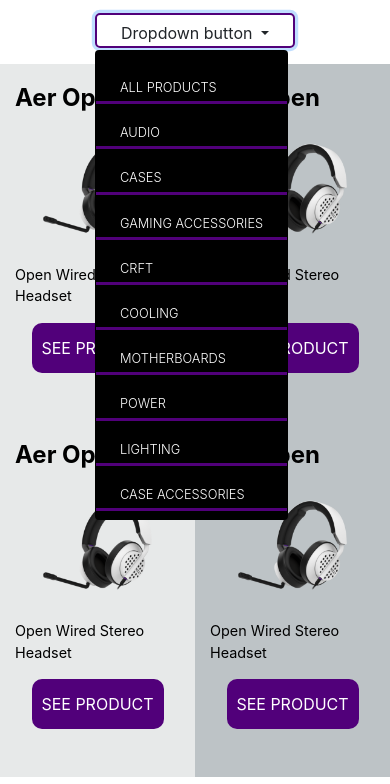
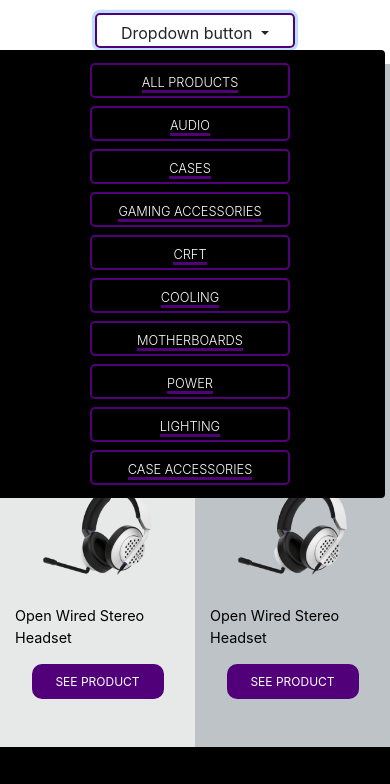
Before and after one commit to MarianHarnagea/NZXT, a plain HTML site: page pccomponents.html in a window 390 px wide. Both pictures are taken after a click on the button "Dropdown button". Shown: the part 54-838 px from the top of the page. Drawn offline with nearby package versions, Linux system fonts and the light colour scheme.

Commit message:
improvements

```diff
--- a/pccomponents.html
+++ b/pccomponents.html
@@ -114,23 +114,49 @@
             <button class="btn filter-btn dropdown-toggle" type="button" id="dropdownMenuButton" data-toggle="dropdown" aria-haspopup="true" aria-expanded="false">
               Dropdown button
             </button>
-            <div class="dropdown-menu" aria-labelledby="dropdownMenuButton">
-              <a class="dropdown-item" href="#">All products</a>
-              <a class="dropdown-item" href="#">audio</a>
-              <a class="dropdown-item" href="#">cases</a>
-              <a class="dropdown-item" href="#">gaming accessories</a>
-              <a class="dropdown-item" href="#">crft</a>
-              <a class="dropdown-item" href="#">cooling</a>
-              <a class="dropdown-item" href="#">motherboards</a>
-              <a class="dropdown-item" href="#">power</a>
-              <a class="dropdown-item" href="#">lighting</a>
-              <a class="dropdown-item" href="#">case accessories</a>
+            <div class="dropdown-menu filters " aria-labelledby="dropdownMenuButton">
+              <div class="button-group js-radio-button-group text-center" data-filter-group="size">
+
+                <button type="button" class="filter-btn m-1 button active" data-filter="">
+                    <a href="#">all products</a>
+                </button>
+                <button type="button" class="filter-btn m-1 button" data-filter=".audio">
+                    <a href="#">audio</a>
+                </button>
+                <button type="button" class="filter-btn m-1 button" data-filter=".cases">
+                    <a href="#">cases</a>
+                </button>
+                <button type="button" class="filter-btn m-1 button" data-filter=".gaming-accessories">
+                    <a href="#">gaming accessories</a>
+                </button>
+                <button type="button" class="filter-btn m-1 button" data-filter=".crft">
+                    <a href="#">crft</a>
+                </button>
+                <button type="button" class="filter-btn m-1 button" data-filter=".cooling">
+                    <a href="#">cooling</a>
+                </button>
+                <button type="button" class="filter-btn m-1 button" data-filter=".motherboards">
+                    <a href="#">motherboards</a>
+                </button>
+                <button type="button" class="filter-btn m-1 button" data-filter=".power">
+                    <a href="#">power</a>
+                </button>
+                <button type="button" class="filter-btn m-1 button" data-filter=".lighting">
+                    <a href="#">lighting</a>
+                </button>
+                <button type="button" class="filter-btn m-1 button" data-filter=".case-accessories">
+                    <a href="#">case accessories</a>
+                </button>
+              </div>
             </div>
           </div>
+
         <!-- Dropdown categories Mobile End-->
+
+
         </div>
 
-        <div class="products-container pb-5">
+        <div class="products-container">
             <div class="container">
                 <div class="row d-sm-flex flex-xs-column justify-content-center grid">
                     <div class="col-6 col-md-4 col-lg-3 card-light grid-item audio">
--- a/styles/main.scss
+++ b/styles/main.scss
@@ -107,6 +107,14 @@
 }
 // Navbar End
 
+button:focus,
+a:focus {
+  outline: none;
+}
+// button:focus {
+//   outline: none;
+// }
+
 // --Content Page-- //
 
 // Hero-Section
@@ -158,6 +166,9 @@
     text-decoration: none;
     color: black;
     transition: 0.3s ease;
+    @media (max-width: 768px) {
+      font-size: 14px;
+    }
   }
 
   .see-all-products {
@@ -174,6 +185,9 @@
     text-decoration: none;
     color: white;
     transition: 0.3s ease;
+    @media (max-width: 768px) {
+      font-size: 14px;
+    }
   }
 
   .see-cases:hover {
@@ -536,7 +550,7 @@
   }
 }
 
-@media screen and (max-width: 991px) {
+@media screen and (max-width: 992px) {
   .navbar-links {
     background: black;
   }
--- a/styles/pc-components.scss
+++ b/styles/pc-components.scss
@@ -75,6 +75,10 @@
       text-decoration: none;
     }
 
+    a:focus {
+      outline: none;
+    }
+
     .card-title {
       text-transform: capitalize;
       color: black;
@@ -107,10 +111,17 @@
       display: flex;
       justify-content: center;
       align-items: center;
+      @media (max-width: 400px) {
+        height: 35px;
+      }
 
       a {
         color: white;
         text-transform: uppercase;
+        font-size: 16px;
+        @media (max-width: 400px) {
+          font-size: 12px;
+        }
       }
     }
   }
```
Also changed, not shown: styles/main.css, styles/pc-components.css, 2 other files.
